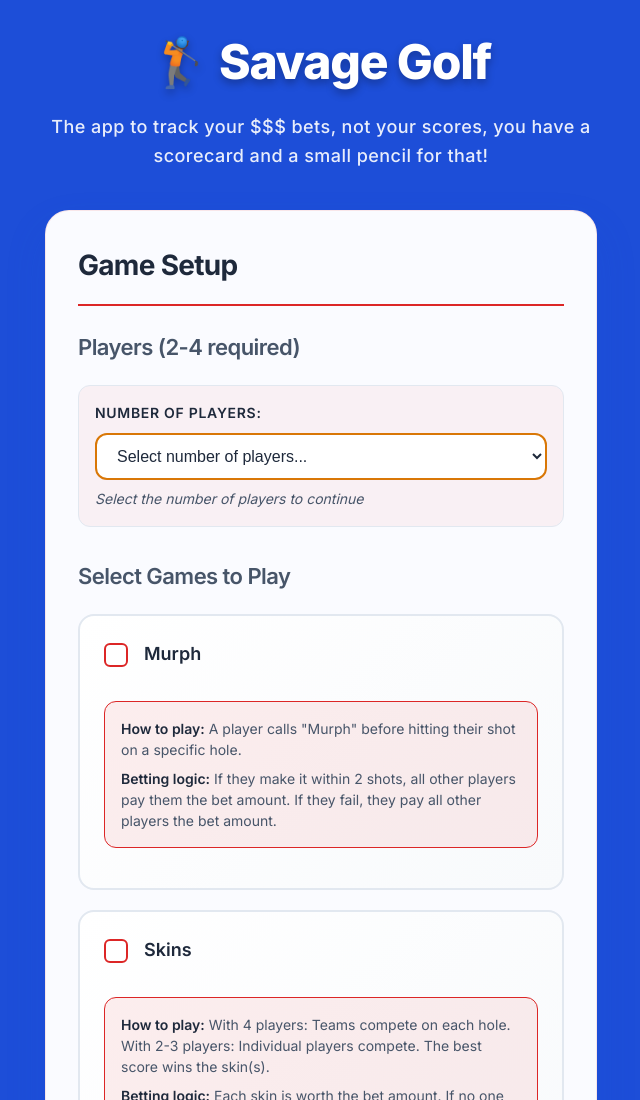
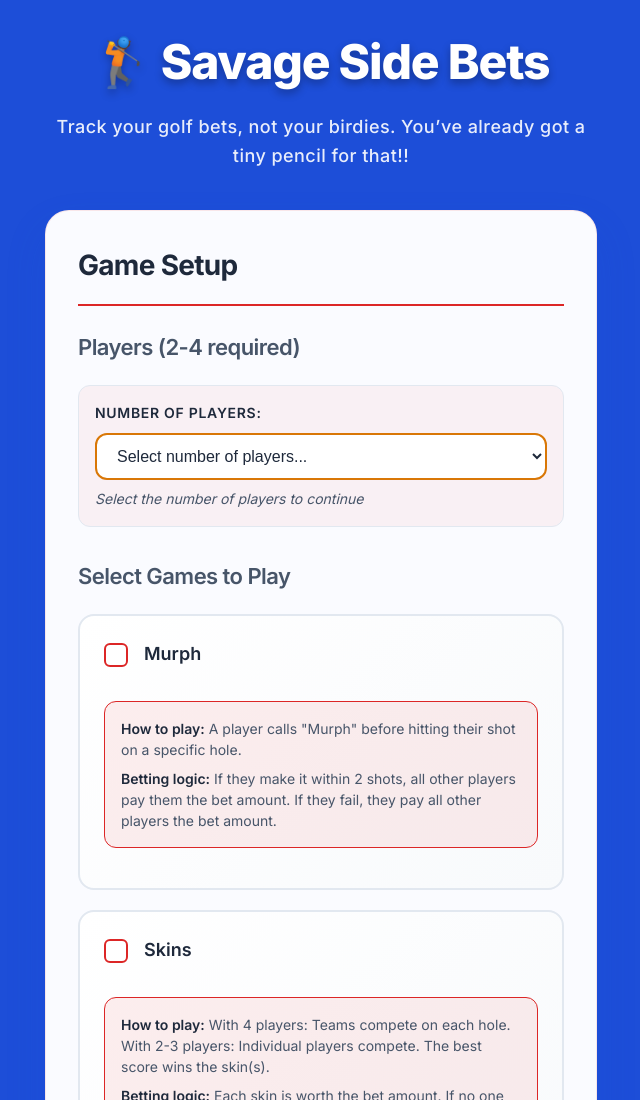
Before and after one commit to docsavage3/savage_golf_betting_tracker, a plain HTML site: page index.html in a window 1280 px wide. Shown: the top 1100 px of the page, without its empty margins (319-959 px from the left). Drawn offline with Linux system fonts and the light colour scheme.

Commit message:
Update index.html

```diff
--- a/index.html
+++ b/index.html
@@ -3,7 +3,7 @@
 <head>
     <meta charset="UTF-8">
     <meta name="viewport" content="width=device-width, initial-scale=1.0">
-    <title>Savage Golf - Side Game Tracker</title>
+    <title>Savage Side Bets</title>
     <link rel="preconnect" href="https://fonts.googleapis.com">
     <link rel="preconnect" href="https://fonts.gstatic.com" crossorigin>
     <link href="https://fonts.googleapis.com/css2?family=Inter:wght@400;500;600;700;800&display=swap" rel="stylesheet">
@@ -12,8 +12,8 @@
 <body>
     <div class="container">
         <header>
-            <h1>🏌️ Savage Golf</h1>
-            <p class="subtitle">The app to track your $$$ bets, not your scores, you have a scorecard and a small pencil for that!</p>
+            <h1>🏌️ Savage Side Bets</h1>
+            <p class="subtitle">Track your golf bets, not your birdies. You’ve already got a tiny pencil for that!!</p>
         </header>
 
         <!-- Game Setup Section -->
```
